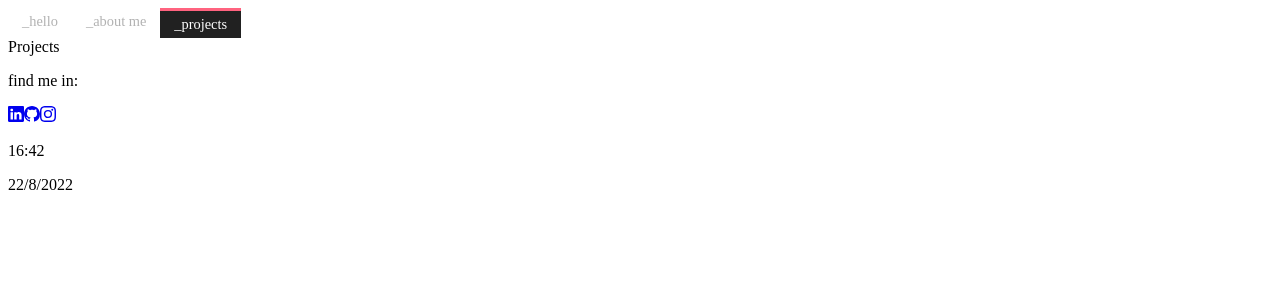
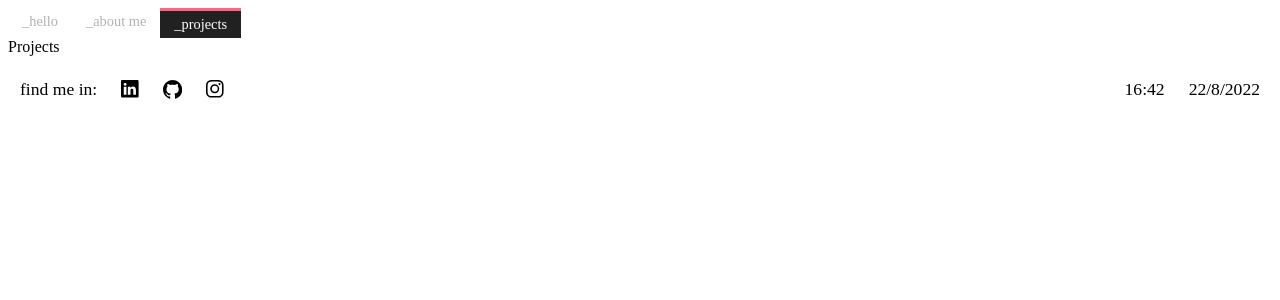
Before and after one commit to mirayatech/V2-Portfolio, a React (Vite) app: page /projects in a window 1280 px wide. Shown: the top 300 px of the page. Built offline with nearby package versions, Linux system fonts and the light colour scheme.

Commit message:
style(footer): add styling to the footer

```diff
--- a/src/styles/Footer.css
+++ b/src/styles/Footer.css
@@ -0,0 +1,41 @@
+.footer {
+  display: flex;
+  color: var(--text);
+  align-items: center;
+  background-color: var(--grey);
+  justify-content: space-between;
+  border-top: 1px solid var(--light-grey);
+}
+
+.footer__socials {
+  display: flex;
+  align-items: center;
+}
+
+.footer__socials p,
+.footer__socials a {
+  display: flex;
+  padding: 5px 12px;
+  font-size: 1.1rem;
+  color: var(--text);
+  align-items: center;
+  border-right: 1px solid var(--light-grey);
+}
+
+.footer__socials a:nth-child(3) {
+  font-size: 1.2rem;
+}
+
+.footer__time {
+  display: flex;
+  align-items: center;
+}
+
+.footer__time p:first-child,
+.footer__time p:nth-child(2) {
+  display: flex;
+  padding: 5px 12px;
+  font-size: 1.1rem;
+  align-items: center;
+  border-left: 1px solid var(--light-grey);
+}
```
